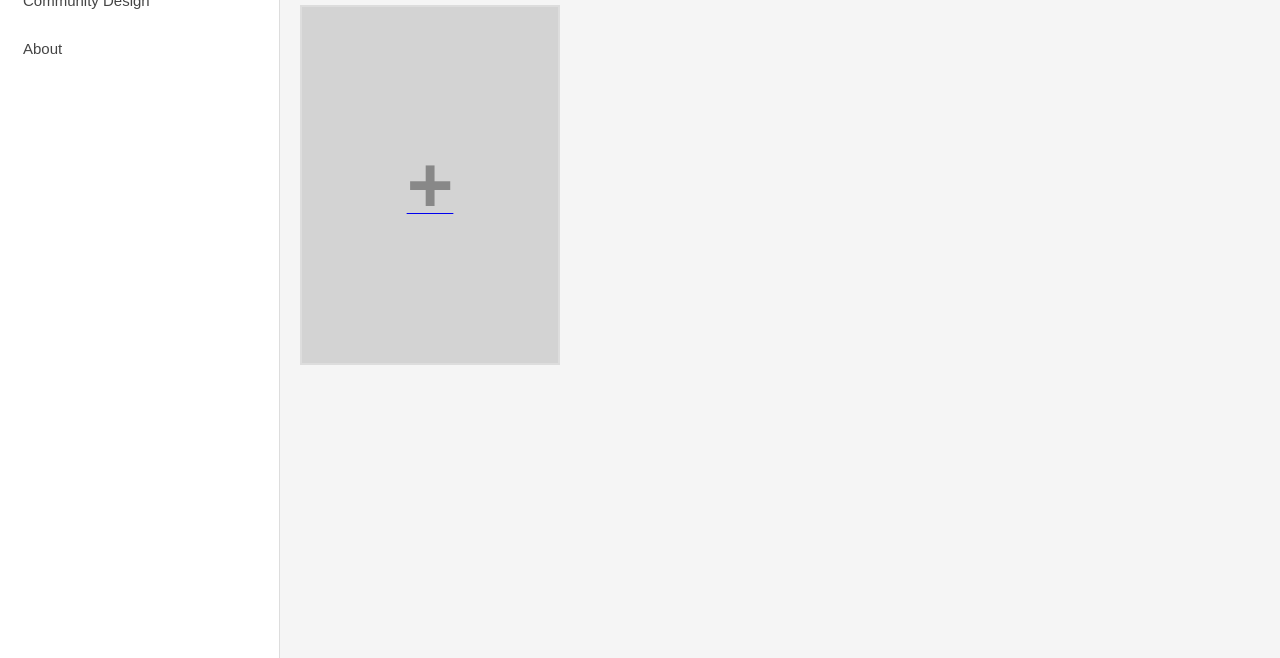
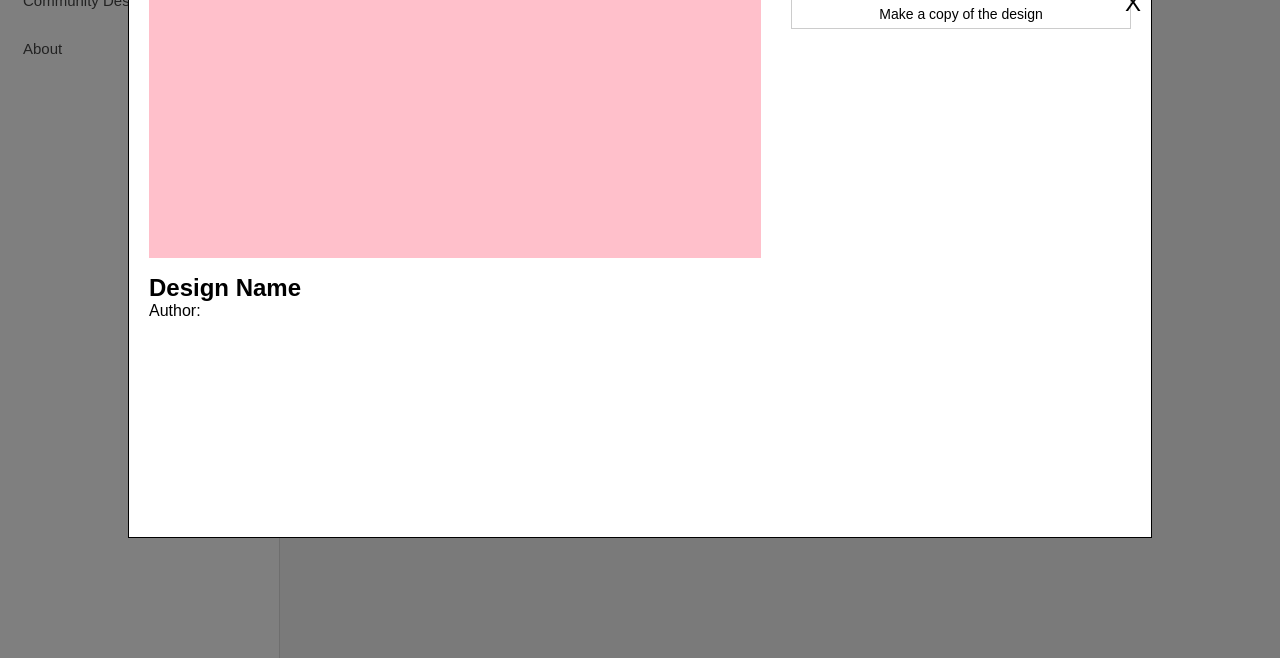
Before and after one commit to ASusN1/Project-zomboid-base-planner, a plain HTML site: page Home/Home.html in a window 1280 px wide. Shown: the part 142-800 px from the top of the page. Drawn offline with Linux system fonts and the light colour scheme.

Commit message:
testing with pop up box( for now the main thing use color, as place holder

```diff
--- a/Home/Home.html
+++ b/Home/Home.html
@@ -6,6 +6,7 @@
         <title>Home</title>
         <link rel ="stylesheet" href ="Homestyle.css">
     </head>
+
     <body>
         <div class = "content-grid-layout">
 
@@ -77,10 +78,30 @@
             </main>
         </div>
 
+        <div class = "design-preview-for-community" id = "designPreviewForCommunity">
+            <div class = "design-preview-box">
+                <button id = "closePreviewBtn" class = "close-community-preview-btn ">X</button>
+
+                <div class = "design-community-preview-left-column">
+
+                    <div class = "design-community-preview-content-main"></div>
+
+                    <div class = "design-community-preview-name-and-author">
+                        <h2 id = "designPreviewName">Design Name</h2>
+                        <p id = "designPreviewAuthor">Author: </p>
+                    </div>
+                </div>
+
+                <div class = "design-community-preview-right-column">
+                    <button id = "copyDesignBtn" class = "top-bar-btn">Make a copy of the design</button>
+                </div>
+            </div>
+        </div>
+
         <script type = "module" src = "../sb_stuff/supabase_client.js"></script>
         <script type = "module" src = "../login/updateUserAvatarAsSignIN.js"></script>
+        <script src = "community-design-preview-pop-up.js"></script>
 
-        <script src = "sidebar_switch_active.js"></script>
 
         <script src ="loadExistingBaseDesign.js"></script>
         <script src = "load_info_from_JSON_for_display_at_home_main_content.js"></script>
@@ -89,6 +110,7 @@
 
         <script src = "share_base_design_to_community.js"></script>
         <script src = "load_community_design_from_sb.js"></script>
+        <script src = "sidebar_switch_active.js"></script>
 
 
         </body>
--- a/Home/Homestyle.css
+++ b/Home/Homestyle.css
@@ -312,3 +312,63 @@ css.side-bar-buttons-container {
     color: #1a73e8;
     border-color: #1a73e8;
 }
+
+/* for the community design preview pop up*/
+.design-preview-for-community {
+    position: fixed;
+    top: 0;
+    left: 0;
+    width: 100%;
+    height: 100%;
+    background: rgba(0, 0, 0, 0.5);
+    display: flex;
+    align-items: center;
+    justify-content:center;
+    z-index: 200;
+}
+
+.design-preview-box {
+    background: white;
+    width: 80%;
+    max-width: 1560px;
+    height: 70%;
+    display: flex;
+    flex-direction: row;
+    position: relative;
+    border: 1px solid black;
+    padding: 20px;
+    gap: 30px;
+    box-sizing: border-box;
+}
+
+.design-community-preview-left-column {
+    flex: 1.8;
+    display: flex;
+    flex-direction: column;
+    gap: 16px;
+    height: 100%;
+}
+.design-community-preview-content-main{
+    height: 50%;
+    max-height: 50%;
+    background-color: pink;
+    overflow: hidden;
+}
+
+.design-community-preview-right-column {
+    flex: 1;
+    display: flex;
+    flex-direction: column;
+    gap: 12px;
+}
+
+.close-community-preview-btn {
+    position: absolute;
+    top: 10px;
+    right: 10px;
+    background: transparent;
+    border: none;
+    font-size: 24px;
+    cursor: pointer;
+    z-index:10;
+}
--- /dev/null
+++ b/Home/community-design-preview-pop-up.js
@@ -0,0 +1,35 @@
+function openCommunityDesignPreview(designRow, author_user_name) {
+    const previewBox = document.getElementById("designPreviewForCommunity");
+    const previewMain = document.querySelector(".design-community-preview-content-main"); // for now keep blank cuz later update to custome version of base design
+
+    const titleEl = document.getElementById("designPreviewTitle");
+    const authorEl = document.getElementById("designAuthor");
+    const copyBtn = document.getElementById("copyDesignBtn");
+
+    previewMain.innerHTML = "";
+    if (designRow.preview_url) {
+        const img = document.createElement("img");
+        img.src = designRow.preview_url;
+        img.alt = "Design Preview";
+        img.style.width = "100%";
+        image.style.height = "100%";
+        img.style.objectFit = "cover";
+        previewMain.appendChild(img);
+    }
+
+    titleEl.textContent = designRow.name || "My Base";
+    authorEl.textContent = "Author: " + (author_user_name || "unknown");
+
+    copyBtn.onclick = () => {
+        const designDataWithId = { ...designRow.design_data };
+        delete designDataWithId.projectId;
+        localStorage.setItem("pendingBaseDesign", JSON.stringify(designDataWithId));
+        window.location.href = "..designBase/index.html";
+    };
+    previewBox.style.display = "flex"; // Show the preview box
+}
+window.showCommunityDesignPreview = showCommunityDesignPreview;
+
+document.getElementById("closePreviewBtn").addEventListener("click", () => {
+    document.getElementById("designPreviewForCommunity").style.display = "none";
+});
--- a/Home/load_community_design_from_sb.js
+++ b/Home/load_community_design_from_sb.js
@@ -27,10 +27,7 @@ function buildCommunityDesignCard(designRow, author_user_name) {
     cardEl.appendChild(infoEl);
 
     cardEl.addEventListener("click", () => {
-        const designDataWithId = {...designRow.design_data};
-        delete designDataWithId.projectId;
-        localStorage.setItem("selectedDesignData", JSON.stringify(designDataWithId));
-        window.location.href = "../DesignBase/DesignBase.html";
+        showCommunityDesignPreview(designRow, author_user_name);
     });
     return cardEl;
 }
```
